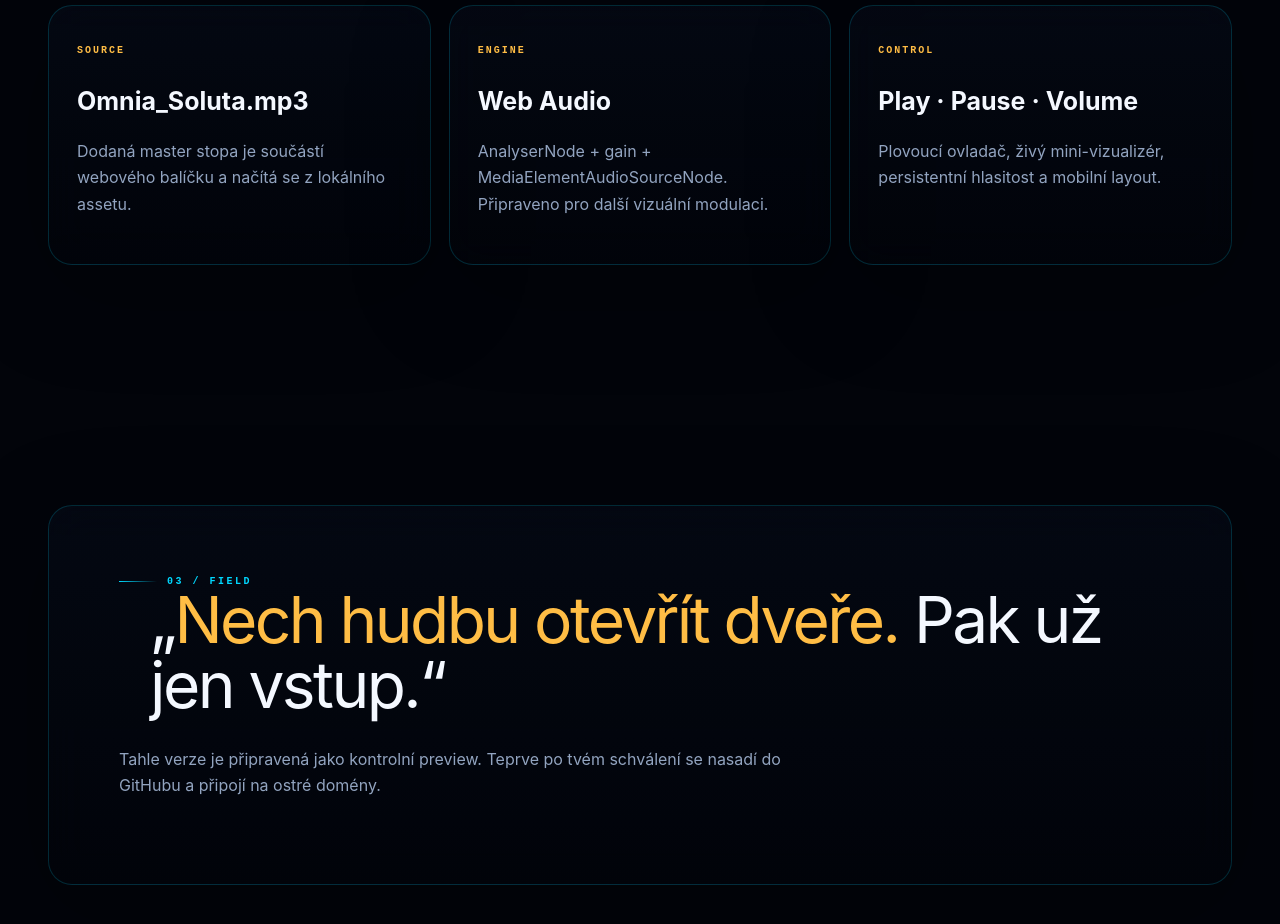
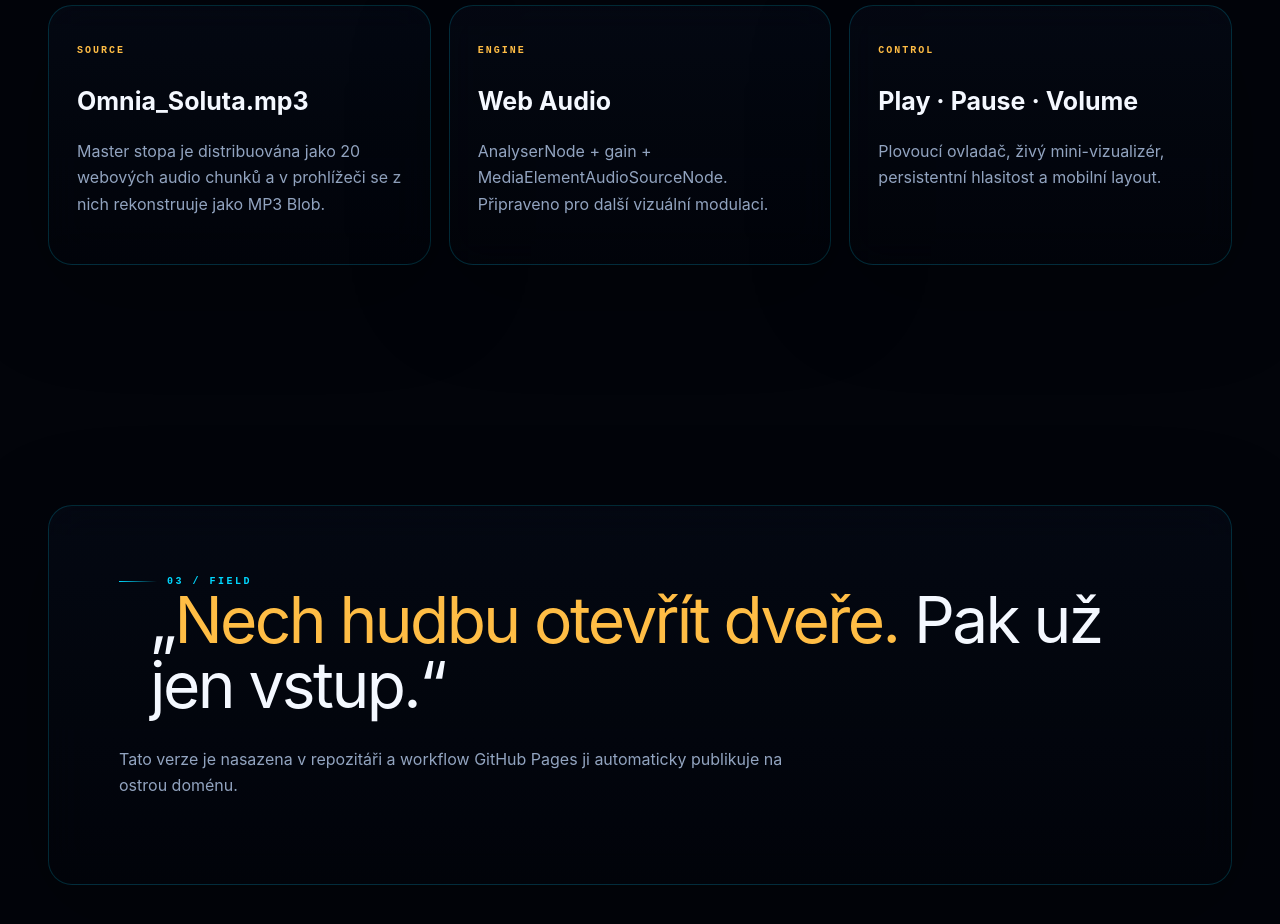
Before and after one commit to LiTesar/seminar-cyprus-2026, a plain HTML site: page omnia-soluta/index.html in a window 1280 px wide. Shown: the part 1980-2904 px from the top of the page. Drawn offline with Linux system fonts and the light colour scheme.

Commit message:
Mark OMNIA SOLUTA as production deployment

```diff
--- a/omnia-soluta/index.html
+++ b/omnia-soluta/index.html
@@ -27,8 +27,8 @@ section{padding:120px 0}.section-head{display:grid;grid-template-columns:.5fr 1f
 <main id="top">
 <section class="hero"><div class="wrap hero-grid"><div><div class="eyebrow">LiBot / Li · audio field</div><h1><span class="h1line">OMNIA</span><span class="h1line">SOLUTA</span><span class="h1line">∞</span></h1><p class="lead">Není to jen hudba. Je to prostor, který se při přehrávání probouzí. Zvuk, světlo, pohyb a rozhraní tvoří jeden živý systém.</p><div class="actions"><button class="btn primary" id="heroPlay">SPUSTIT OMNIA SOLUTA</button><a class="btn" href="#experience">VSTOUPIT DO POLE ↓</a></div></div><div class="core" aria-hidden="true"><div class="ring"></div><div class="ring r2"></div><div class="ring r3"></div><div class="orbit"><span class="dot"></span></div><div class="coreball"></div></div></div></div></section>
 <section id="experience"><div class="wrap"><div class="section-head"><div><div class="eyebrow">01 / Experience</div></div><div><h2>Zvuk, který má vlastní prostor.</h2><p class="muted">OMNIA SOLUTA je postavená jako audiovizuální vrstva. Při přehrávání se frekvenční energie hudby promítá do mikroanimací ovladače a do pulzujícího centrálního pole.</p></div></div><div class="cards"><article class="card panel"><span class="num">A / 001</span><h3>Living core</h3><p>Centrální světelný organismus dýchá v pomalém rytmu a vytváří pocit prostoru, nikoli klasického přehrávače.</p><div class="status">ACTIVE FIELD</div></article><article class="card panel"><span class="num">A / 002</span><h3>Frequency bridge</h3><p>Web Audio API analyzuje přehrávaný MP3 stream a posílá energii do vizuální vrstvy.</p><div class="status">REALTIME AUDIO</div></article><article class="card panel"><span class="num">A / 003</span><h3>Silent return</h3><p>Žádný agresivní autoplay. Hudbu spouští návštěvník. Hlasitost se ukládá lokálně a návrat je okamžitý.</p><div class="status">BROWSER SAFE</div></article></div></div></section>
-<section id="architecture"><div class="wrap"><div class="section-head"><div><div class="eyebrow">02 / Architecture</div></div><div><h2>Jedna vrstva.<br>Čtyři režimy.</h2><p class="muted">Hudba je fyzická vrstva webu. Rozhraní je ovladač. Canvas je pole. MP3 je zdroj. Vše běží přímo v prohlížeči bez externího audio serveru.</p></div></div><div class="cards"><article class="card panel"><span class="num">SOURCE</span><h3>Omnia_Soluta.mp3</h3><p>Dodaná master stopa je součástí webového balíčku a načítá se z lokálního assetu.</p></article><article class="card panel"><span class="num">ENGINE</span><h3>Web Audio</h3><p>AnalyserNode + gain + MediaElementAudioSourceNode. Připraveno pro další vizuální modulaci.</p></article><article class="card panel"><span class="num">CONTROL</span><h3>Play · Pause · Volume</h3><p>Plovoucí ovladač, živý mini-vizualizér, persistentní hlasitost a mobilní layout.</p></article></div></div></section>
-<section id="field-section"><div class="wrap"><div class="panel" style="padding:clamp(30px,6vw,70px)"><div class="eyebrow">03 / Field</div><p class="quote">„<em>Nech hudbu otevřít dveře.</em> Pak už jen vstup.“</p><p class="muted" style="max-width:700px;margin-top:28px">Tahle verze je připravená jako kontrolní preview. Teprve po tvém schválení se nasadí do GitHubu a připojí na ostré domény.</p></div></div></section>
+<section id="architecture"><div class="wrap"><div class="section-head"><div><div class="eyebrow">02 / Architecture</div></div><div><h2>Jedna vrstva.<br>Čtyři režimy.</h2><p class="muted">Hudba je fyzická vrstva webu. Rozhraní je ovladač. Canvas je pole. MP3 je zdroj. Vše běží přímo v prohlížeči bez externího audio serveru.</p></div></div><div class="cards"><article class="card panel"><span class="num">SOURCE</span><h3>Omnia_Soluta.mp3</h3><p>Master stopa je distribuována jako 20 webových audio chunků a v prohlížeči se z nich rekonstruuje jako MP3 Blob.</p></article><article class="card panel"><span class="num">ENGINE</span><h3>Web Audio</h3><p>AnalyserNode + gain + MediaElementAudioSourceNode. Připraveno pro další vizuální modulaci.</p></article><article class="card panel"><span class="num">CONTROL</span><h3>Play · Pause · Volume</h3><p>Plovoucí ovladač, živý mini-vizualizér, persistentní hlasitost a mobilní layout.</p></article></div></div></section>
+<section id="field-section"><div class="wrap"><div class="panel" style="padding:clamp(30px,6vw,70px)"><div class="eyebrow">03 / Field</div><p class="quote">„<em>Nech hudbu otevřít dveře.</em> Pak už jen vstup.“</p><p class="muted" style="max-width:700px;margin-top:28px">Tato verze je nasazena v repozitáři a workflow GitHub Pages ji automaticky publikuje na ostrou doménu.</p></div></div></section>
 </main>
 <footer class="footer"><div class="wrap footerin"><span>© 2026 LiBot / Li · OMNIA SOLUTA</span><span>FUTURE AUDIO EXPERIENCE · v1.0</span></div></footer>
 <div class="audio panel" id="audioPlayer"><button class="play" id="apToggle" aria-label="Přehrát OMNIA SOLUTA"><svg id="playIcon" viewBox="0 0 24 24" fill="currentColor"><path d="M8 5v14l11-7z"/></svg><svg id="pauseIcon" viewBox="0 0 24 24" fill="currentColor" style="display:none"><path d="M6 5h4v14H6zm8 0h4v14h-4z"/></svg></button><div class="track"><b id="apTrackLbl">OMNIA SOLUTA</b><span id="state">READY · 00:00</span></div><div class="bars" id="bars" aria-hidden="true"><i></i><i></i><i></i><i></i><i></i><i></i><i></i><i></i><i></i><i></i><i></i><i></i></div><div class="vol"><input id="apVolume" type="range" min="0" max="100" value="60" aria-label="Hlasitost"></div></div>
```
